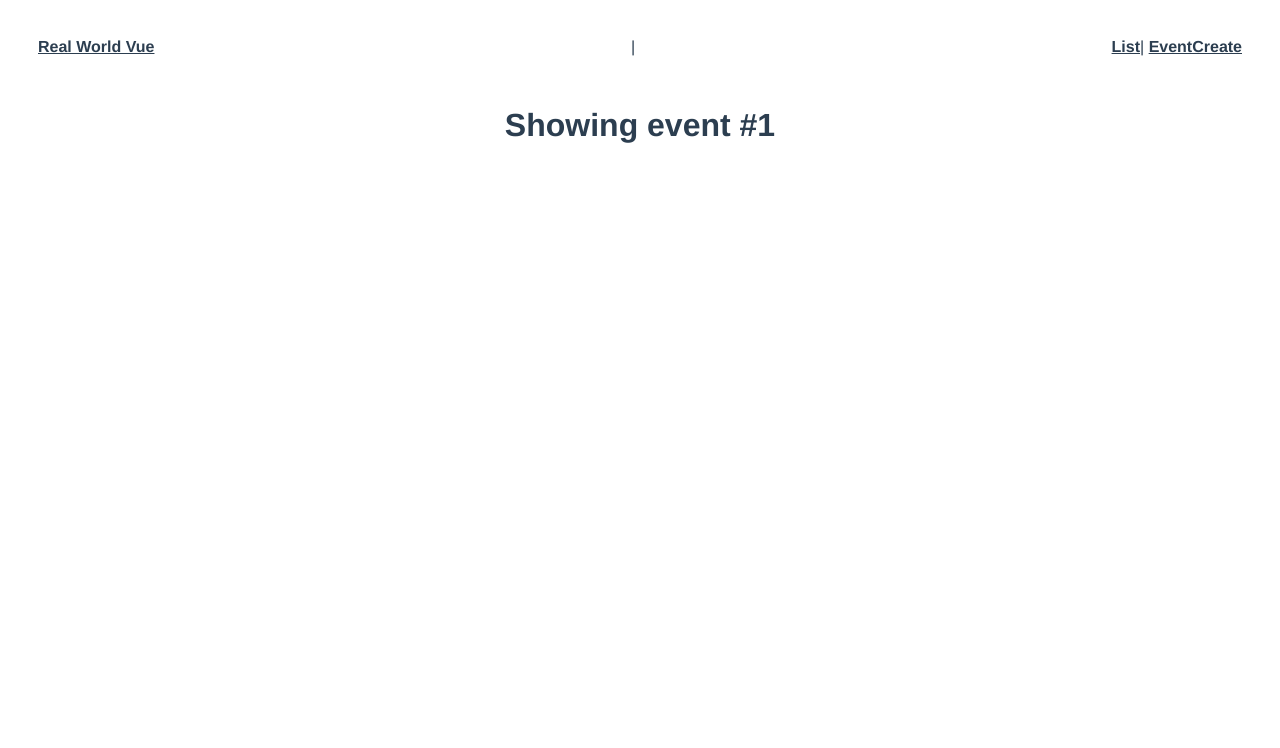
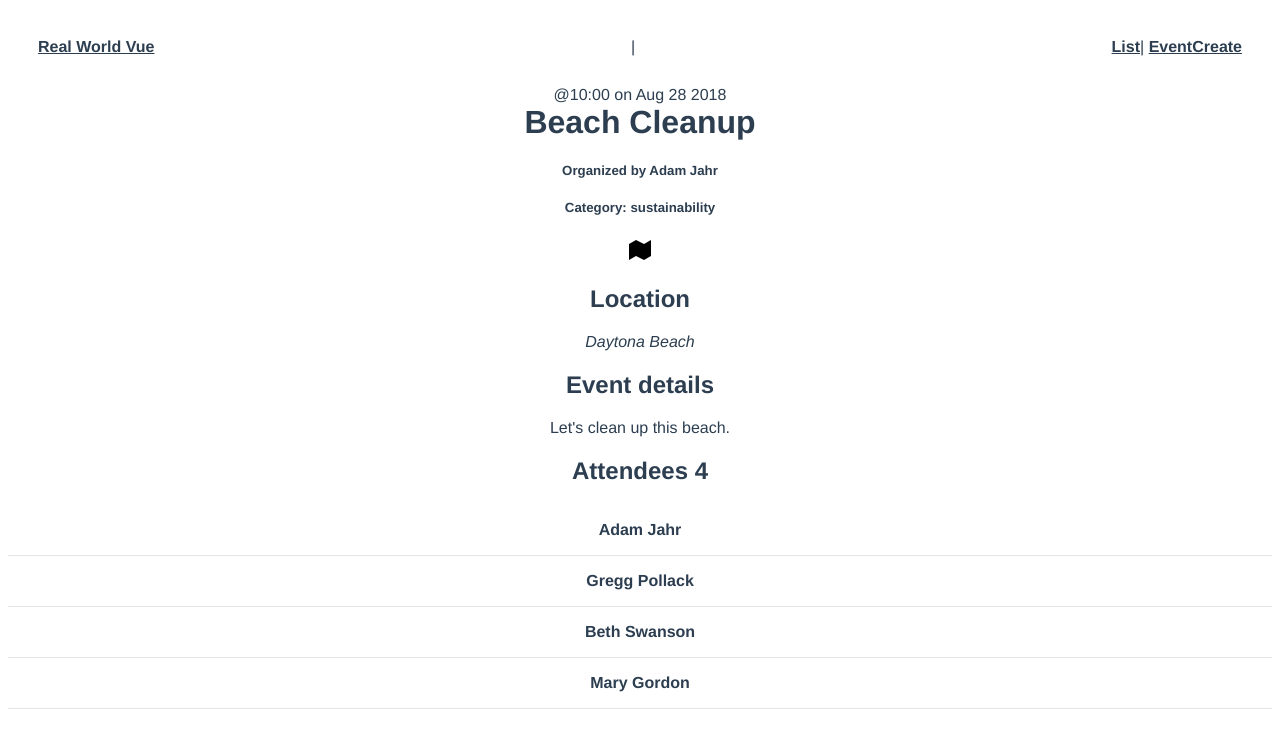
Before and after one commit to nikolay4irkov/vue-router, a Vue app: page /event/1 in a window 1280 px wide. Shown: the top 748 px of the page. Built offline with nearby package versions, Linux system fonts and the light colour scheme; data requests are answered from the project's data file.

Commit message:
api call to fake database with axios created, added markup and styles for fetched event data on eventShow page

```diff
--- /dev/null
+++ b/db.json
@@ -0,0 +1,76 @@
+{
+  "events": [
+    {
+      "id": 1,
+      "title": "Beach Cleanup",
+      "date": "Aug 28 2018",
+      "time": "10:00",
+      "location": "Daytona Beach",
+      "description": "Let's clean up this beach.",
+      "organizer": "Adam Jahr",
+      "category": "sustainability",
+      "attendees": [
+        {
+          "id": "abc123",
+          "name": "Adam Jahr"
+        },
+        {
+          "id": "def456",
+          "name": "Gregg Pollack"
+        },
+        {
+          "id": "ghi789",
+          "name": "Beth Swanson"
+        },
+        {
+          "id": "jkl101",
+          "name": "Mary Gordon"
+        }
+      ]
+    },
+    {
+      "id": 2,
+      "title": "Park Cleanup",
+      "date": "Nov 12 2018",
+      "time": "12:00",
+      "location": "132 N Magnolia Street, Orlando, Florida",
+      "description": "We're going to clean up this park.",
+      "organizer": "Adam Jahr",
+      "category": "nature",
+      "attendees": [
+        {
+          "id": "ghi789",
+          "name": "Beth Swanson"
+        },
+        {
+          "id": "jkl101",
+          "name": "Mary Gordon"
+        }
+      ]
+    },
+    {
+      "id": 3,
+      "title": "Pet Adoption Day",
+      "date": "Dec 2 2018",
+      "time": "12:00",
+      "location": "132 N Magnolia Street, Orlando, Florida",
+      "description": "Help animals find new homes.",
+      "organizer": "Gregg Pollack",
+      "category": "animal welfare",
+      "attendees": [
+        {
+          "id": "abc123",
+          "name": "Adam Jahr"
+        },
+        {
+          "id": "ghi789",
+          "name": "Beth Swanson"
+        },
+        {
+          "id": "jkl101",
+          "name": "Mary Gordon"
+        }
+      ]
+    }
+  ]
+}
--- a/package.json
+++ b/package.json
@@ -8,6 +8,7 @@
     "lint": "vue-cli-service lint"
   },
   "dependencies": {
+    "axios": "^0.19.2",
     "core-js": "^3.6.4",
     "lodash": "^4.17.15",
     "node-sass": "^4.14.1",
--- a/src/components/EventCard.vue
+++ b/src/components/EventCard.vue
@@ -1,5 +1,5 @@
 <template>
-  <router-link class="event-link" :to="{ name: 'event-show', params: { id: '1' } }">
+  <router-link class="event-link" :to="{ name: 'event-show', params: { id: event.id } }">
     <div class="event-card">
       <span>@ {{ event.time }} on {{ event.date }}</span>
       <h4 class="title">{{ event.title }}</h4>
@@ -10,19 +10,8 @@
 
 <script>
 export default {
-  data() {
-    return {
-      event: {
-        id: 1,
-        title: "Beach Cleanup",
-        date: "Tues Aug 19, 2019",
-        time: "6:00",
-        attendees: [
-          { id: "abc123", name: "Adam Jahr" },
-          { id: "def456", name: "Gregg Pollack" }
-        ]
-      }
-    };
+  props: {
+    event: Object
   }
 };
 </script>
--- /dev/null
+++ b/src/services/EventService.js
@@ -0,0 +1,19 @@
+import axios from "axios";
+
+const apiClient = axios.create({
+  baseURL: "http://localhost:3000",
+  withCredentials: false,
+  headers: {
+    Accept: "application/json",
+    "Content-Type": "application/json"
+  }
+});
+
+export default {
+  getEvents() {
+    return apiClient.get("/events");
+  },
+  getEvent(id) {
+    return apiClient.get("/events/" + id);
+  }
+};
--- a/src/views/EventList.vue
+++ b/src/views/EventList.vue
@@ -1,17 +1,32 @@
 <template>
   <div>
     <h1>Event Listing</h1>
-    <EventCard />
+    <EventCard v-for="event in events" :key="event.id" :event="event" />
     <BaseIcon />
   </div>
 </template>
 
 <script>
 import EventCard from "@/components/EventCard.vue";
+import EventService from "@/services/EventService.js";
 
 export default {
   components: {
     EventCard
+  },
+  data() {
+    return {
+      events: []
+    };
+  },
+  created() {
+    EventService.getEvents()
+      .then(response => {
+        this.events = response.data;
+      })
+      .catch(error => {
+        console.log("There was an error:" + error.response);
+      });
   }
 };
 </script>
--- a/src/views/EventShow.vue
+++ b/src/views/EventShow.vue
@@ -1,9 +1,72 @@
 <template>
-  <h1>Showing event #{{ id }}</h1>
+  <div>
+    <div class="event-header">
+      <span class="eyebrow">@{{ event.time }} on {{ event.date }}</span>
+      <h1 class="title">{{ event.title }}</h1>
+      <h5>Organized by {{ event.organizer }}</h5>
+      <h5>Category: {{ event.category }}</h5>
+    </div>
+
+    <BaseIcon name="map">
+      <h2>Location</h2>
+    </BaseIcon>
+
+    <address>{{ event.location }}</address>
+
+    <h2>Event details</h2>
+    <p>{{ event.description }}</p>
+
+    <h2>
+      Attendees
+      <span class="badge -fill-gradient">{{ event.attendees ? event.attendees.length : 0 }}</span>
+    </h2>
+    <ul class="list-group">
+      <li v-for="(attendee, index) in event.attendees" :key="index" class="list-item">
+        <b>{{ attendee.name }}</b>
+      </li>
+    </ul>
+  </div>
 </template>
 
 <script>
+import EventService from "@/services/EventService.js";
+
 export default {
-  props: ["id"]
+  props: ["id"],
+  data() {
+    return {
+      event: {}
+    };
+  },
+  created() {
+    EventService.getEvent(this.id)
+      .then(response => {
+        this.event = response.data;
+      })
+      .catch(error => {
+        console.log("There was an error", error.response);
+      });
+  }
 };
 </script>
+
+<style scoped>
+.location {
+  margin-bottom: 0;
+}
+.location > .icon {
+  margin-left: 10px;
+}
+.event-header > .title {
+  margin: 0;
+}
+.list-group {
+  margin: 0;
+  padding: 0;
+  list-style: none;
+}
+.list-group > .list-item {
+  padding: 1em 0;
+  border-bottom: solid 1px #e5e5e5;
+}
+</style>
```
Also changed, not shown: 1 other file (tests, documents, lock files or other folders).
